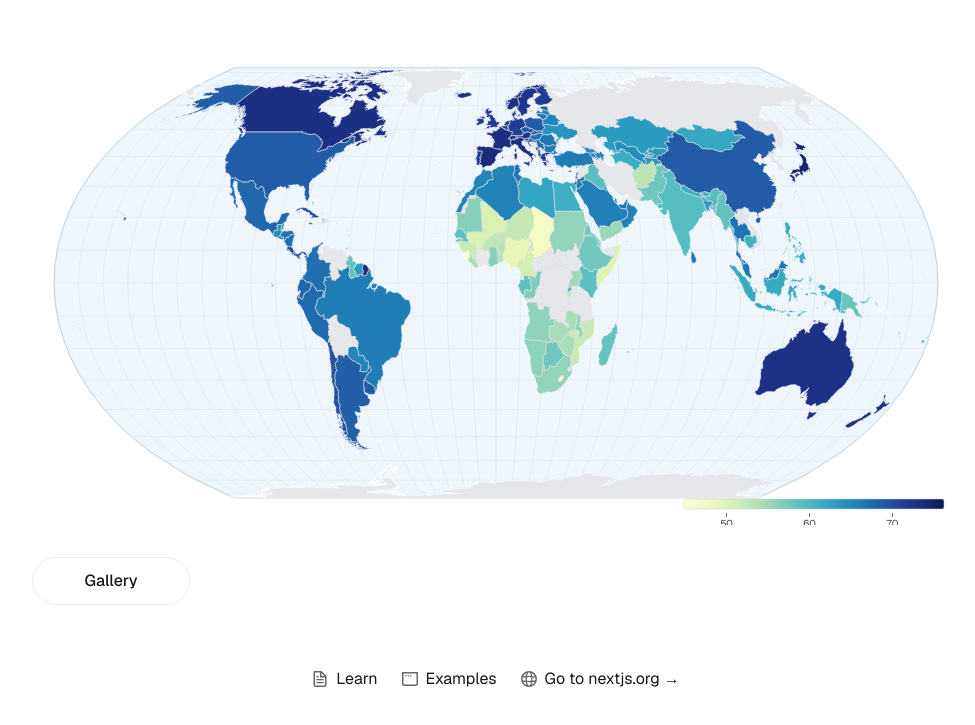
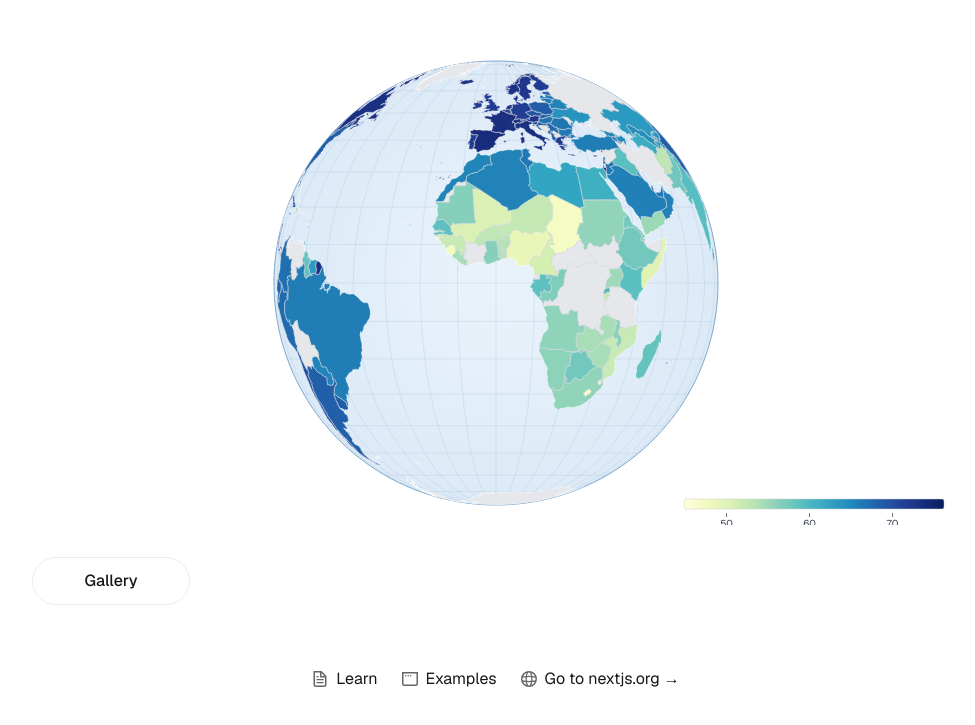
Before and after one commit to xylli/kitty-maps, a Next.js app in the folder frontend/: page / in a window 1280 px wide. Shown: the part 123-848 px from the top of the page, without its empty margins (144-1119 px from the left). Built offline with nearby package versions, Linux system fonts and the light colour scheme.

Commit message:
allow explicit any + convert to globe

```diff
--- a/frontend/eslint.config.mjs
+++ b/frontend/eslint.config.mjs
@@ -1,6 +1,6 @@
-import { dirname } from "node:path";
-import { fileURLToPath } from "node:url";
-import { FlatCompat } from "@eslint/eslintrc";
+import {dirname} from "node:path";
+import {fileURLToPath} from "node:url";
+import {FlatCompat} from "@eslint/eslintrc";
 
 const __filename = fileURLToPath(import.meta.url);
 const __dirname = dirname(__filename);
@@ -19,6 +19,9 @@ const eslintConfig = [
             "build/**",
             "next-env.d.ts",
         ],
+        rules: {
+            "@typescript-eslint/no-explicit-any": "warn"
+        }
     },
 ];
 
--- a/frontend/src/components/MapComponent.tsx
+++ b/frontend/src/components/MapComponent.tsx
@@ -1,6 +1,6 @@
 "use client";
 import * as d3 from "d3";
-import React, { useEffect, useMemo, useState } from "react";
+import React, { useEffect, useMemo, useRef, useState } from "react";
 import { feature, mesh } from "topojson-client";
 
 interface DataEntry {
@@ -18,7 +18,6 @@ interface Props {
     marginLeft?: number;
 }
 
-// ... existing code ...
 function MapComponent({
                           data,
                           width = 928,
@@ -29,6 +28,15 @@ function MapComponent({
                           marginLeft = 20,
                       }: Props) {
     const height = providedHeight ?? Math.round(width / 2 + marginTop);
+
+    // Interactivity refs/state for globe
+    const svgRef = useRef<SVGSVGElement | null>(null);
+    const [rotation, setRotation] = useState<[number, number, number]>([0, 0, 0]); // [lambda, phi, gamma]
+    const [scaleK, setScaleK] = useState<number>(1); // zoom scale multiplier
+    const rotationRef = useRef(rotation);
+    const scaleRef = useRef(scaleK);
+    rotationRef.current = rotation;
+    scaleRef.current = scaleK;
 
     // Load the local TopoJSON file (place it under public/countries-50m.json)
     const [topology, setTopology] = useState<any | null>(null);
@@ -71,19 +79,19 @@ function MapComponent({
         return d3.scaleSequential(domain, d3.interpolateYlGnBu);
     }, [valueByName]);
 
-    // Projection and path
-    const { projection, path } = useMemo(() => {
+    // Projection and path: switch to orthographic globe
+    const { projection, path, radius } = useMemo(() => {
+        const r = Math.min(width - marginLeft - marginRight, height - marginTop - marginBottom) / 2;
+        const baseScale = r; // d3.geoOrthographic scale corresponds to radius
         const proj = d3
-            .geoEqualEarth()
-            .fitExtent(
-                [
-                    [marginLeft + 2, marginTop + 2],
-                    [width - marginRight - 2, height - marginBottom - 2],
-                ],
-                { type: "Sphere" } as any
-            );
-        return { projection: proj, path: d3.geoPath(proj) };
-    }, [width, height, marginTop, marginRight, marginBottom, marginLeft]);
+            .geoOrthographic()
+            .translate([width / 2, height / 2])
+            .clipAngle(90)
+            .precision(0.5);
+        // Apply current rotation and zoom scale
+        proj.rotate(rotation as [number, number, number]).scale(baseScale * scaleK);
+        return { projection: proj, path: d3.geoPath(proj), radius: r };
+    }, [width, height, marginTop, marginRight, marginBottom, marginLeft, rotation, scaleK]);
 
     const graticule = useMemo(() => d3.geoGraticule10(), []);
 
@@ -98,7 +106,7 @@ function MapComponent({
         >;
     }, [topology]);
 
-    // Country borders (internal boundaries)
+    // Country borders (internal boundaries) - still useful on globe
     const borders = useMemo(() => {
         if (!topology) return null;
         try {
@@ -108,20 +116,104 @@ function MapComponent({
         }
     }, [topology]);
 
+    // Drag to rotate; wheel/pinch to zoom
+    useEffect(() => {
+        const svg = d3.select(svgRef.current);
+        if (svg.empty()) return;
+
+        // Ensure touch gestures reach D3 (prevent browser panning/zooming)
+        if (svgRef.current) {
+            svgRef.current.style.touchAction = "none";
+        }
+
+        // Zoom: adjust scaleK (kept separate from d3 zoom translate)
+        const zoom = d3.zoom<SVGSVGElement, unknown>()
+            .scaleExtent([0.5, 4])
+            .filter((event) => {
+                // Only wheel or pinch triggers zoom; drag handled by custom drag
+                if (event.type === "wheel") return true;
+                if (event.type === "touchstart") return (event as any).touches?.length > 1;
+                return false;
+            })
+            .on("zoom", (event) => {
+                const k = event.transform.k;
+                setScaleK(k);
+            });
+
+        svg.call(zoom as any);
+
+        // Drag: rotate the globe (use closure variables instead of stashing on the event)
+        let startRotation: [number, number, number] | null = null;
+        let startPos: [number, number] | null = null;
+
+        const drag = d3.drag<SVGSVGElement, unknown>()
+            .on("start", (event) => {
+                startRotation = rotationRef.current.slice() as [number, number, number];
+                startPos = [event.x, event.y];
+            })
+            .on("drag", (event) => {
+                // Initialize if for some reason start didn't fire
+                if (!startRotation || !startPos) {
+                    startRotation = rotationRef.current.slice() as [number, number, number];
+                    startPos = [event.x, event.y];
+                }
+
+                const [x0, y0] = startPos;
+                const dx = event.x - x0;
+                const dy = event.y - y0;
+
+                // Sensitivity: 1 pixel ~ 0.25 degrees (tweakable)
+                const sens = 0.25;
+                const [lambda0, phi0, gamma] = startRotation;
+
+                // update rotation (lambda increases leftwards; invert dx for natural feel)
+                const lambda = lambda0 + (-dx * sens);
+                const phi = Math.max(-90, Math.min(90, phi0 + (dy * sens))); // clamp latitude tilt
+                setRotation([lambda, phi, gamma]);
+            });
+
+        svg
+            .style("cursor", "grab")
+            .on("mousedown.drag-cursor", () => svg.style("cursor", "grabbing"))
+            .on("mouseup.drag-cursor", () => svg.style("cursor", "grab"))
+            .call(drag as any);
+
+        return () => {
+            svg.on(".zoom", null)
+                .on(".drag", null)
+                .on("mousedown.drag-cursor", null)
+                .on("mouseup.drag-cursor", null);
+        };
+    }, []);
+
+
     return (
         <svg
+            ref={svgRef}
             width={width}
             height={height}
             viewBox={`0 0 ${width} ${height}`}
             style={{ maxWidth: "100%", height: "auto" }}
-            aria-label="World choropleth map"
+            aria-label="World choropleth globe"
             role="img"
         >
+            <defs>
+                {/* Clip everything to the sphere */}
+                <clipPath id="sphere-clip">
+                    <path d={path({ type: "Sphere" } as any) ?? undefined} />
+                </clipPath>
+                {/* Subtle ocean radial gradient for depth */}
+                <radialGradient id="ocean-grad" cx="50%" cy="50%" r="50%">
+                    <stop offset="0%" stopColor="#eaf3fb" />
+                    <stop offset="100%" stopColor="#dceaf7" />
+                </radialGradient>
+            </defs>
+
             {/* Ocean / sphere */}
             <path
                 d={path({ type: "Sphere" } as any) ?? undefined}
-                fill="#eef5fb"
-                stroke="#bcd1e6"
+                fill="url(#ocean-grad)"
+                stroke="#7da7cd"
                 strokeWidth={1}
             />
 
@@ -129,19 +221,21 @@ function MapComponent({
             <path
                 d={path(graticule) ?? undefined}
                 fill="none"
-                stroke="#c7d7e5"
+                stroke="#a9bfd3"
                 strokeOpacity={0.6}
                 strokeWidth={0.5}
+                clipPath="url(#sphere-clip)"
             />
 
-            {/* Countries */}
+            {/* Countries, clipped to sphere */}
             {error && (
                 <text x={16} y={24} fill="crimson">
                     {error}
                 </text>
             )}
-            {!error &&
-                countries?.features?.map((f, i) => {
+            {!error && (
+                <g clipPath="url(#sphere-clip)">
+                    {countries?.features?.map((f, i) => {
                         const name =
                             (f.properties?.name as string) ??
                             (f.properties?.NAME as string) ??
@@ -156,7 +250,7 @@ function MapComponent({
                                 d={path(f) ?? undefined}
                                 fill={fill}
                                 stroke="#ffffff"
-                            strokeWidth={0.5}
+                                strokeWidth={0.4}
                                 strokeLinejoin="round"
                             >
                                 <title>
@@ -166,8 +260,10 @@ function MapComponent({
                             </path>
                         );
                     })}
+                </g>
+            )}
 
-            {/* Borders overlay */}
+            {/* Borders overlay, clipped */}
             {borders && (
                 <path
                     d={path(borders) ?? undefined}
@@ -175,6 +271,7 @@ function MapComponent({
                     stroke="#9ca3af"
                     strokeOpacity={0.6}
                     strokeWidth={0.5}
+                    clipPath="url(#sphere-clip)"
                 />
             )}
 
```
Lines whose indentation alone changed are shown as unchanged.
